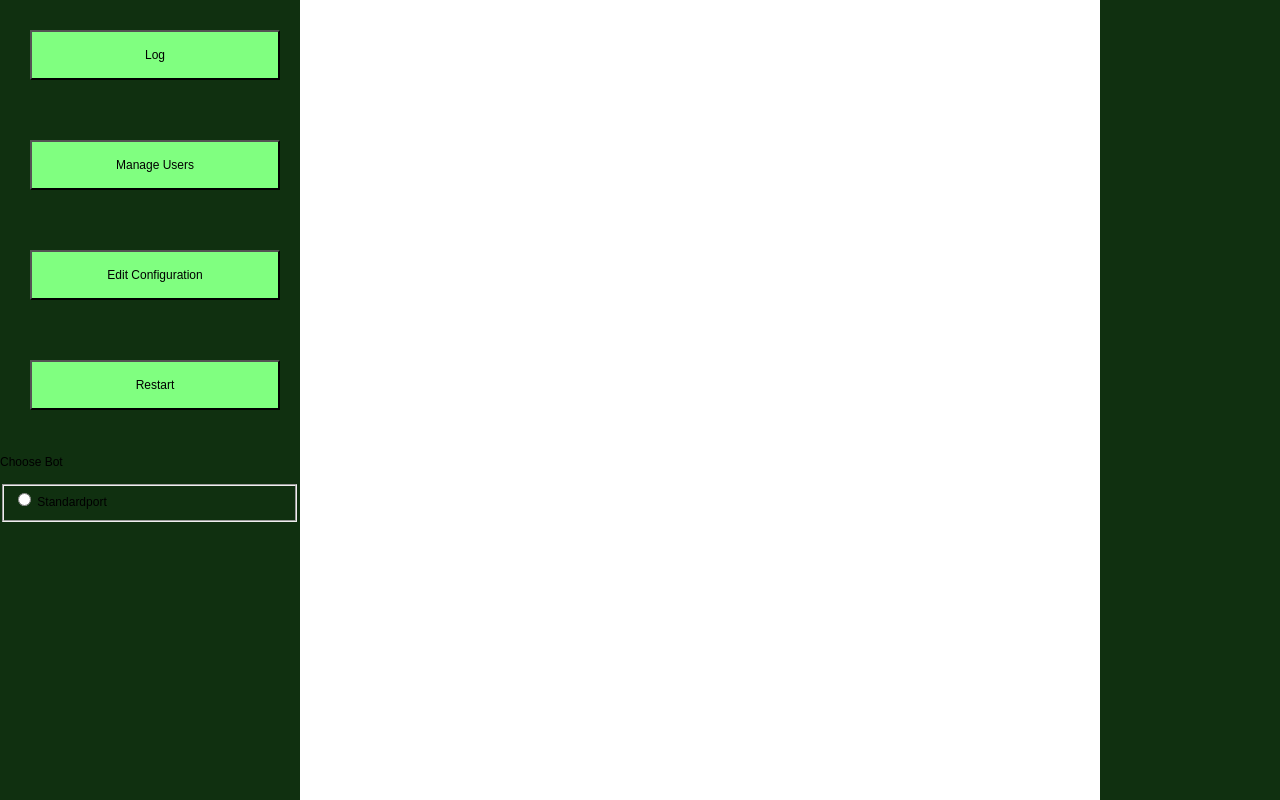
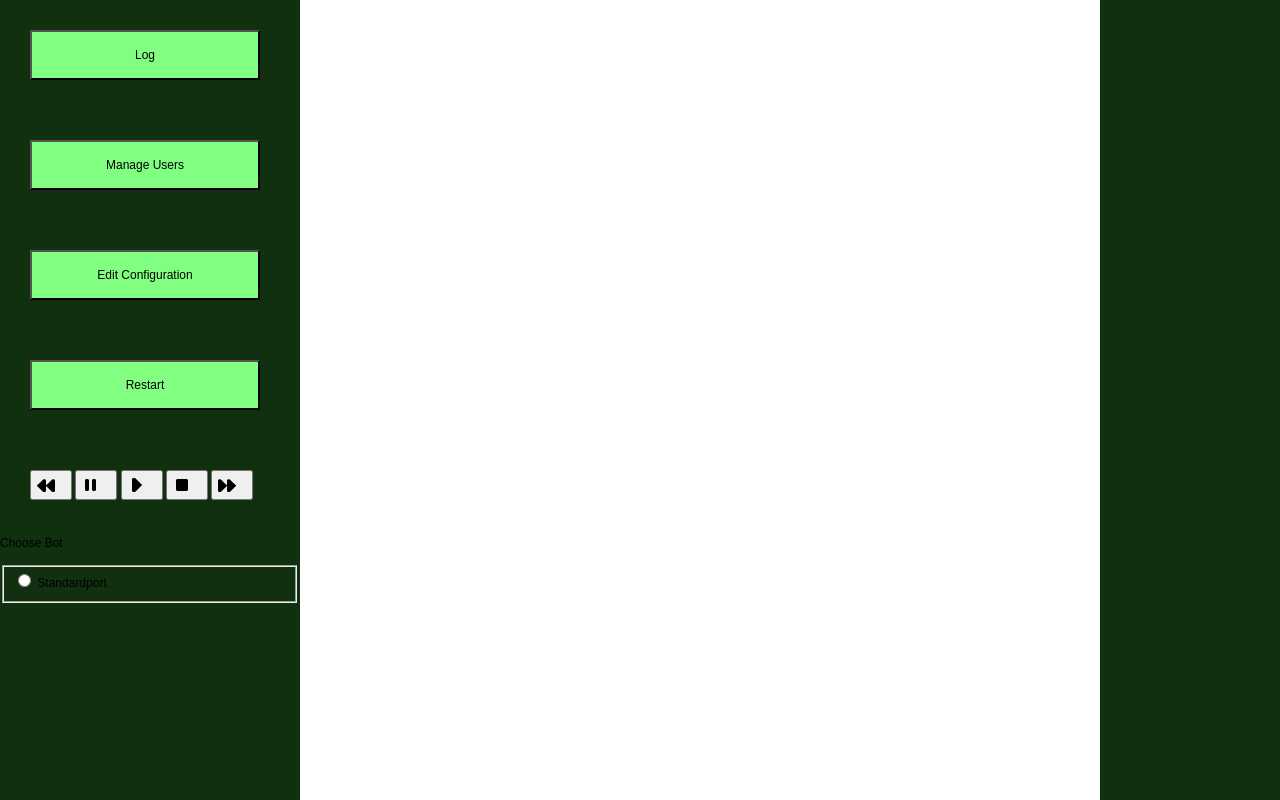
Before and after one commit to MusicGenerator/mumble-ruby-pluginbot, a plain HTML site: page http/index.html in a window 1280 px wide. Drawn offline with Linux system fonts and the light colour scheme; no server answers.

Commit message:
commit all changes done in february

```diff
--- a/http/css/bot.css
+++ b/http/css/bot.css
@@ -20,6 +20,16 @@
 	width: 299px;
 }
 
+.buttons {
+	margin: 30px;
+}
+.pb {
+	width: 42px;
+	height: 30px;
+}
+.pbico {
+	margin: 0px 0px 0px -10px;
+}
 .maincontent {
 	position: absolute;
 	min-width: 800px;
@@ -34,7 +44,7 @@
 }
 
 .menubutton {
-	width: 250px;
+	width: 230px;
 	height: 50px;
 	color: #000000;
 	background: #80ff80;
--- a/http/index.html
+++ b/http/index.html
@@ -19,6 +19,15 @@
       <button class="menubutton" onclick="javascript:sendXhr('prozess.rb?getconfigusers=true', 'configuser'); javascript:showPanel('configuser');">Manage Users</button><br>
       <button class="menubutton" onclick="javascript:sendXhr('prozess.rb?showconfig=true', 'configuration'); javascript:showPanel('editconfig');">Edit Configuration</button><br>
       <button class="menubutton" onclick="javascript:command('stop')">Restart</button><br>
+      <div class="player">
+        <div class="buttons">
+          <button class="pb" onclick="javascript:command('mpd-last')"><img class="pbico" src="/img/media-rewind.png"></button>
+          <button class="pb" onclick="javascript:command('mpd-pause')"><img class="pbico" src="/img/media-pause.png"></button>
+          <button class="pb" onclick="javascript:command('mpd-play')"><img class="pbico" src="/img/media-play.png"></button>
+          <button class="pb" onclick="javascript:command('mpd-stop')"><img class="pbico" src="/img/media-stop.png"></button>
+          <button class="pb" onclick="javascript:command('mpd-next')"><img class="pbico" src="/img/media-fast-forward.png"></button>
+        </div>
+      </div>
       <p>Choose Bot</p>
       <fieldset>
         <input type="radio" id="botselect" value="7750" name="standard">
```
Also changed, not shown: http/img/media-fast-forward.png (added), http/img/media-pause.png (added), http/img/media-play.png (added), http/img/media-rewind.png (added), http/img/media-stop.png (added), 1 other file.
